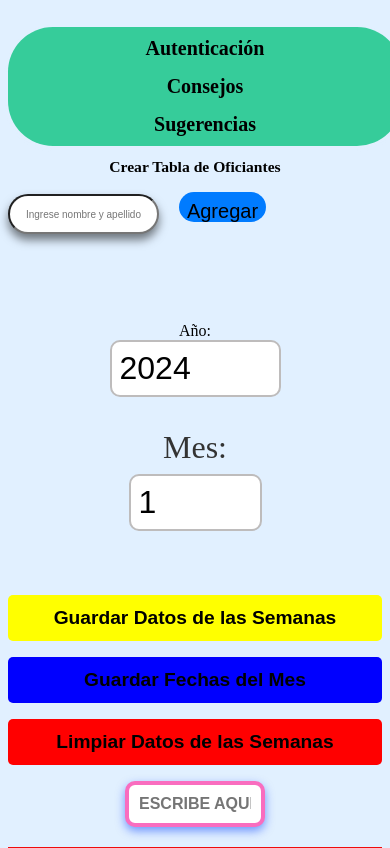
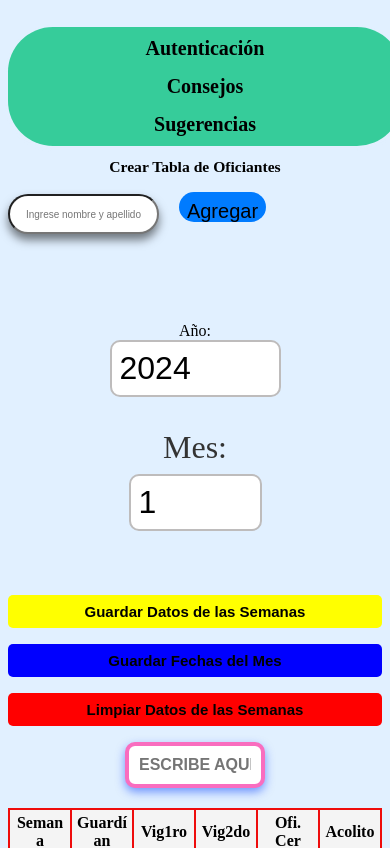
Before and after one commit to casilimas/Rotacion-Auxiliares, a React (Vite) app: page /generate-weeks in a window 390 px wide. Shown: the top 848 px of the page. Built offline with nearby package versions, Linux system fonts and the light colour scheme.

Commit message:
estilos mas ajustes

```diff
--- a/src/App.css
+++ b/src/App.css
@@ -636,7 +636,7 @@ body {
   font-weight: bold;
   background-color: yellow;  /* Color de fondo para el botón de guardar datos */
   color: rgb(0, 0, 0);               /* Color del texto */
-  font-size: 20px;
+  font-size: 15px !important;
 }
 
 
@@ -644,12 +644,14 @@ body {
   font-weight: bold;
   background-color: red;  /* Color de fondo para el botón de limpiar datos */
   color: black;               /* Color del texto */
+  font-size: 15px !important;
 }
 
 .guardar-fechas {
   font-weight: bold;
   background-color: blue;  /* Color de fondo para el botón de guardar fechas */
   color: rgb(0, 0, 0);               /* Color del texto */
+  font-size: 15px !important;
 }
 
 
@@ -660,7 +662,7 @@ body {
 
 /* Efectos de hover para los botones */
 .botones-horizontales button:hover {
-  opacity: 0.9;               /* Reduce la opacidad del botón al pasar el cursor sobre él */
+  opacity: 1;               /* Reduce la opacidad del botón al pasar el cursor sobre él */
 }
 
 .botones-horizontales button:focus {
@@ -678,8 +680,8 @@ body {
 
   .botones-horizontales button {
     width: 100%;             /* Los botones ocupan todo el ancho disponible */
-    font-size: 1.2rem;       /* Tamaño de fuente más grande para una mejor legibilidad */
-    padding: 0.75rem;        /* Mayor espaciado interno para los botones */
+    font-size: 1.8rem;       /* Tamaño de fuente más grande para una mejor legibilidad */
+    padding: 0.50rem;        /* Mayor espaciado interno para los botones */
   }
 }
 
```
